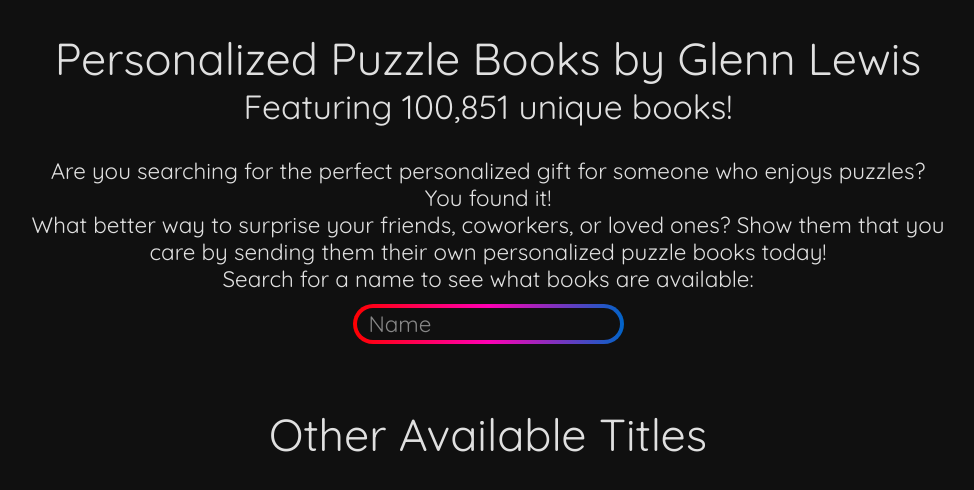
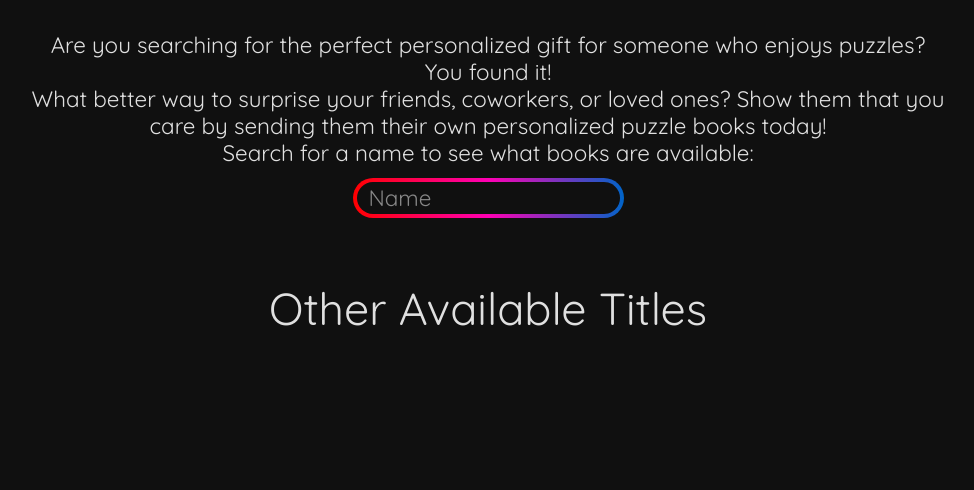
Before and after one commit to gmlewis/personalized-books, a Vue app: page / in a window 1280 px wide. Shown: the top 490 px of the page, without its empty margins (152-1126 px from the left). Built offline with nearby package versions, Linux system fonts and the light colour scheme.

Commit message:
Update URLs
Signed-off-by: Glenn Lewis <6598971+gmlewis@users.noreply.github.com>

```diff
--- a/src/App.vue
+++ b/src/App.vue
@@ -1,9 +1,7 @@
 <template>
-  <h1>Personalized Puzzle Books by Glenn Lewis</h1>
-  <h2>Featuring 100,851 unique books!</h2>
   <div class="paragraphs">
     <p>Are you searching for the perfect personalized gift for someone who enjoys puzzles?</p>
-    <p>You found it!</p>
+    <p><strong>You found it!</strong></p>
     <p>What better way to surprise your friends, coworkers, or loved ones? Show them that you care by sending them their
       own personalized puzzle books today!</p>
     <p>Search for a name to see what books are available:</p>
--- a/src/components/DisplayBook.vue
+++ b/src/components/DisplayBook.vue
@@ -1,6 +1,6 @@
 <template>
   <div class="book-container">
-    <a :href="`https://lulu.com/${book[1]}`">
+    <a :href="`https://on-demand-books.com/products/${url2handle(book[1])}`">
       <img :src="book[3]" width="384" height="576">
       <span class="book-info">{{ book[0] }}
         (ISBN: {{ book[2] }})</span>
@@ -13,6 +13,9 @@ const props = defineProps({
   book: Array,
 })
 
+const url2handle = (url) => {
+  return url.replace(/^.*product\-/, '').replace(/\.html$/, '')
+}
 </script>
 
 <style lang="scss" scoped>
--- a/src/components/SearchBooks.vue
+++ b/src/components/SearchBooks.vue
@@ -3,7 +3,6 @@
     <input v-model="name" placeholder="Name">
     <span></span>
   </span>
-  <div v-if="!!shortcut" class="shortcut">Shortcut: <a :href="shortcut">{{ shortcut }}</a></div>
   <div v-if="!!similarMatches" class="shortcut">{{ similarMatches }}</div>
   <div class="books">
     <div v-for="book in books" class="book">
@@ -13,6 +12,8 @@
 </template>
 
 <script setup>
+// <div v-if="!!shortcut" class="shortcut">Shortcut: <a :href="shortcut">{{ shortcut }}</a></div>
+
 import { onMounted, ref, watch } from 'vue'
 import DisplayBook from './DisplayBook.vue'
 
@@ -30,7 +31,7 @@ const newSearch = async () => {
   const lookup = await fetchName(name.value.toLowerCase())
   if (!lookup?.length) {
     books.value = []
-    document.title = `Personalized books by Glenn Lewis`
+    document.title = `Personalized books`
     shortcut.value = ''
     similarMatches.value = ''
     return
@@ -38,7 +39,7 @@ const newSearch = async () => {
   books.value = lookup
   const queryName = name.value.charAt(0).toUpperCase() + name.value.slice(1)
   if (lookup.length === 9 && lookup[0][0].includes(` ${queryName} `)) {
-    document.title = `Personalized books for ${name.value} by Glenn Lewis`
+    document.title = `Personalized books for ${name.value}`
     shortcut.value = `https://gmlewis.github.io/personalized-books/?q=${queryName}`
     similarMatches.value = ''
   } else {
```
